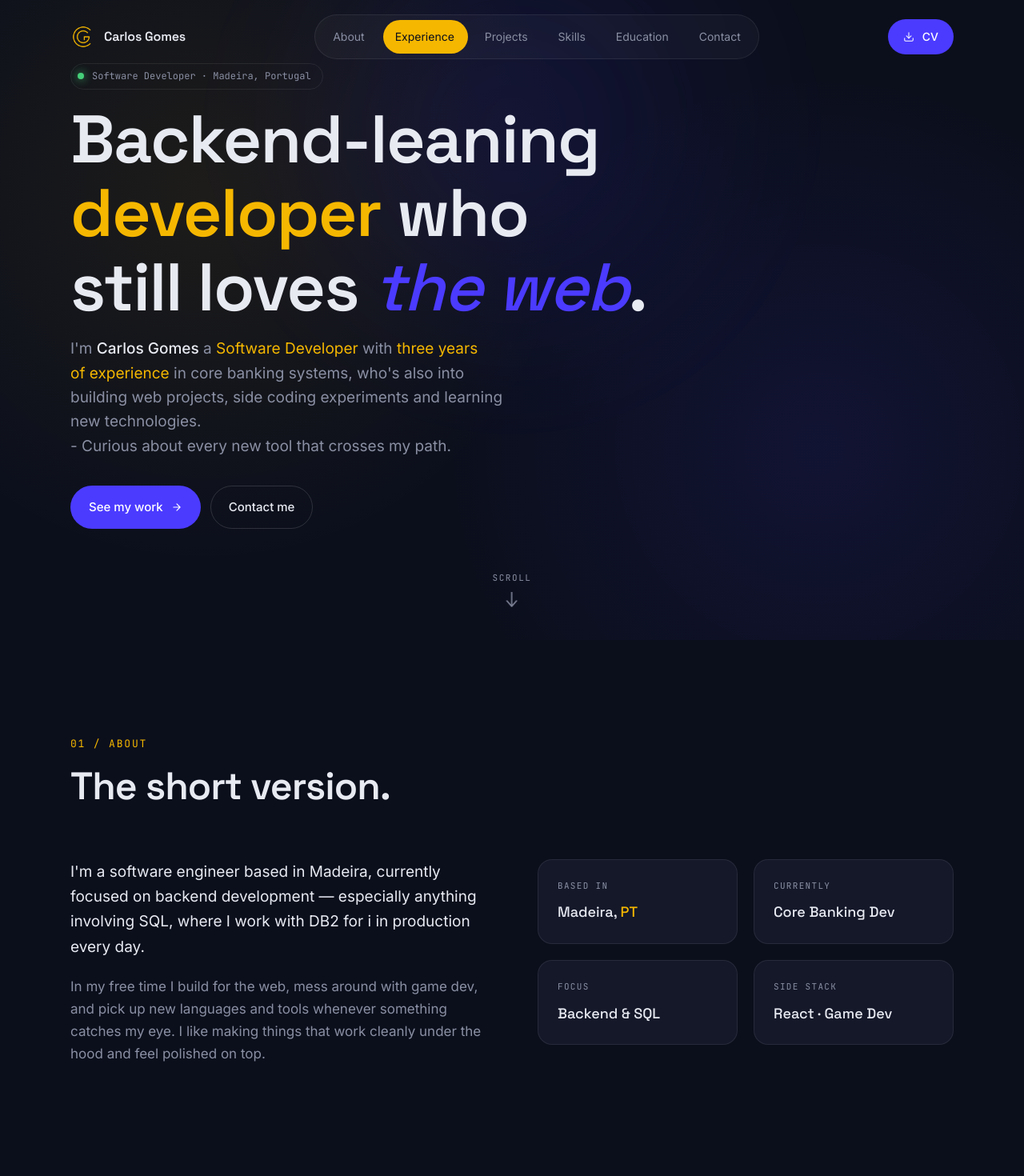
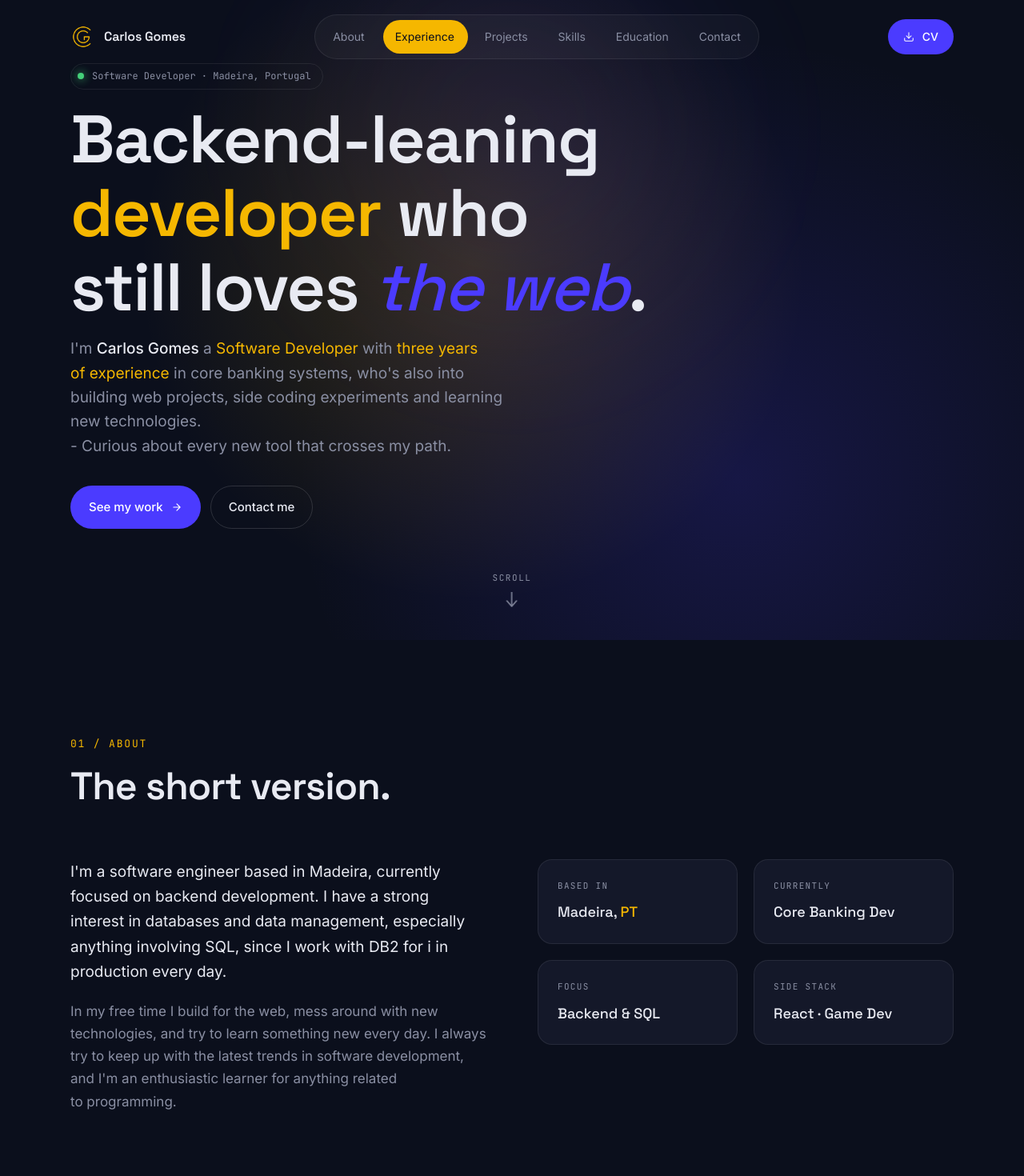
Before and after one commit to CarlosEGCH/CarlosEGCH.github.io, a React (Vite) app: page / in a window 1280 px wide. Shown: the top 1470 px of the page at 80% size. Built offline with nearby package versions, Linux system fonts and the light colour scheme.

Commit message:
Added glowing elements on the elements with moving animations in the Hero section

```diff
--- a/src/components/About.jsx
+++ b/src/components/About.jsx
@@ -9,13 +9,13 @@ export default function About() {
         <div className="about-grid">
           <div className="about-text reveal">
             <p>
-              I'm a software engineer based in Madeira, currently focused on backend development —
-              especially anything involving SQL, where I work with DB2 for i in production every day.
+              I'm a software engineer based in Madeira, currently focused on backend development.
+              I have a strong interest in databases and data management,
+              especially anything involving SQL, since I work with DB2 for i in production every day.
             </p>
             <p>
-              In my free time I build for the web, mess around with game dev, and pick up new
-              languages and tools whenever something catches my eye. I like making things that work
-              cleanly under the hood and feel polished on top.
+              In my free time I build for the web, mess around with new technologies, and try to learn something new every day.
+              I always try to keep up with the latest trends in software development, and I'm an enthusiastic learner for anything related to programming.
             </p>
           </div>
           <div className="about-meta reveal-stagger">
--- a/src/styles.css
+++ b/src/styles.css
@@ -326,15 +326,44 @@ section {
   width: 100%;
 }
 
-.hero::before {
+/* Animatable custom properties for gradient center positions */
+@property --glow-a-x { syntax: '<percentage>'; inherits: false; initial-value: 20%; }
+@property --glow-a-y { syntax: '<percentage>'; inherits: false; initial-value: 35%; }
+@property --glow-b-x { syntax: '<percentage>'; inherits: false; initial-value: 80%; }
+@property --glow-b-y { syntax: '<percentage>'; inherits: false; initial-value: 70%; }
+
+/* Gradient centers drift within the stationary canvas — no translate, no clipping */
+@keyframes glowDriftA {
+  0%   { --glow-a-x: 20%; --glow-a-y: 35%; }
+  33%  { --glow-a-x: 48%; --glow-a-y: 42%; }
+  66%  { --glow-a-x: 14%; --glow-a-y: 40%; }
+  100% { --glow-a-x: 55%; --glow-a-y: 76%; }
+}
+
+@keyframes glowDriftB {
+  0%   { --glow-b-x: 80%; --glow-b-y: 70%; }
+  40%  { --glow-b-x: 70%; --glow-b-y: 76%; }
+  70%  { --glow-b-x: 86%; --glow-b-y: 62%; }
+  100% { --glow-b-x: 76%; --glow-b-y: 74%; }
+}
+
+.hero::before,
+.hero::after {
   content: '';
   position: absolute;
   inset: 0;
-  background:
-    radial-gradient(circle at 20% 30%, rgba(245, 183, 0, calc(0.08 * var(--accent-intensity))) 0%, transparent 40%),
-    radial-gradient(circle at 80% 70%, rgba(75, 59, 255, calc(0.1 * var(--accent-intensity))) 0%, transparent 40%);
   pointer-events: none;
   z-index: 0;
+}
+
+.hero::before {
+  background: radial-gradient(circle at var(--glow-a-x) var(--glow-a-y), rgba(245, 183, 0, calc(0.18 * var(--accent-intensity))) 0%, transparent 50%);
+  animation: glowDriftA 18s ease-in-out infinite alternate;
+}
+
+.hero::after {
+  background: radial-gradient(circle at var(--glow-b-x) var(--glow-b-y), rgba(75, 59, 255, calc(0.18 * var(--accent-intensity))) 0%, transparent 50%);
+  animation: glowDriftB 25s ease-in-out infinite alternate;
 }
 .hero > * { position: relative; z-index: 1; }
 
```
